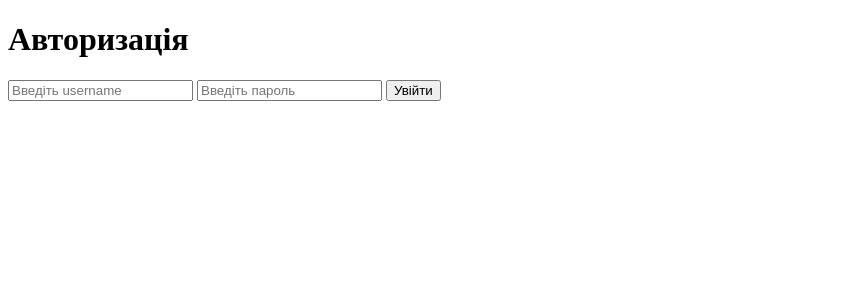
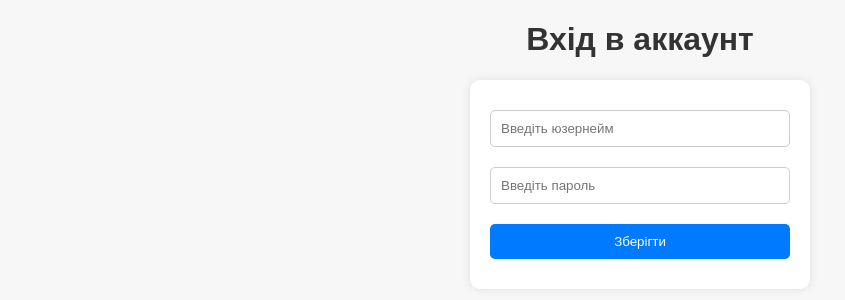
Before and after one commit to Flugerops/Flask-homework, a Flask app: page /auth in a window 1280 px wide. Shown: the top 300 px of the page, without its empty margins (0-845 px from the left). Run offline with Flask 3, Linux system fonts and the light colour scheme.

Commit message:
it was easy (no)

```diff
--- a/app/routes/default.py
+++ b/app/routes/default.py
@@ -4,16 +4,13 @@ from flask import render_template, url_for, redirect, request
 
 users = {}
 
-
-@app.route('/')
+@app.route("/")
 def index():
     return render_template('base.html')
 
-
-@app.get('/auth')
+@app.get("/auth")
 def auth_get():
     return render_template('auth.html')
-
 
 @app.post('/auth')
 def auth_post():
@@ -22,8 +19,9 @@ def auth_post():
 
     if username in users and users[username]['password'] == password:
         return render_template('welcome.html', username=username)
+
     else:
-        return render_template('auth.html', message="Неправильний username або пароль!")
+        return render_template('auth.html', message="Неправильний пароль або юзернейм")
 
 @app.get('/register')
 def register_get():
@@ -35,8 +33,9 @@ def register_post():
     password = request.form['password']
 
     if username in users:
-        return render_template('register.html', message="Користувач з таким username вже існує!")
+        return render_template('register.html', message="Такий користувач вже існує")
+
     else:
-        users[username] = {'password': password}
+        users[username] = {"password" : password}
         print(users)
         return render_template('welcome.html', username=username)
--- /dev/null
+++ b/static/register.css
@@ -0,0 +1,40 @@
+body {
+    font-family: Arial, sans-serif;
+    background-color: #f7f7f7;
+    text-align: center;
+}
+
+h1 {
+    color: #333333;
+}
+
+form {
+    background-color: #ffffff;
+    border-radius: 10px;
+    box-shadow: 0px 0px 10px 0px rgba(0, 0, 0, 0.1);
+    padding: 20px;
+    max-width: 300px;
+    margin: 0 auto;
+}
+
+input[type="text"],
+input[type="password"],
+button {
+    width: 100%;
+    padding: 10px;
+    margin: 10px 0;
+    border: 1px solid #ccc;
+    border-radius: 5px;
+    box-sizing: border-box;
+}
+
+button {
+    background-color: #007bff;
+    color: white;
+    border: none;
+    cursor: pointer;
+}
+
+button:hover {
+    background-color: #0056b3;
+}
--- a/templates/auth.html
+++ b/templates/auth.html
@@ -1,16 +1,20 @@
 <!DOCTYPE html>
-<html lang="uk">
+<html lang="en">
 <head>
     <meta charset="UTF-8">
+    <meta name="viewport" content="width=device-width, initial-scale=1.0">
     <title>Авторизація</title>
+    <link rel="stylesheet" href="static/register.css">
 </head>
 <body>
-    <h1>Авторизація</h1>
-    <form action="{{ url_for('auth_get') }}" method="post">
-        <input type="text" name="username" placeholder="Введіть username">
-        <input type="password" name="password" placeholder="Введіть пароль">
-        <button type="submit">Увійти</button>
+    <h1>Вхід в аккаунт</h1>
+    <form action="{{ url_for('auth_post') }}" method="post">
+    <input type="text" name="username" placeholder="Введіть юзернейм">
+    <input type="password" name="password" placeholder="Введіть пароль">
+    <button type="submit">Зберігти</button>
+
     </form>
-    <p>{{ message }}</p>
+    <h2>{{message}}</h2>
+
 </body>
 </html>
--- a/templates/register.html
+++ b/templates/register.html
@@ -3,6 +3,7 @@
 <head>
     <meta charset="UTF-8">
     <title>Реєстрація</title>
+    <link rel="stylesheet" href="static/register.css">
 </head>
 <body>
     <h1>Реєстрація</h1>
--- a/templates/welcome.html
+++ b/templates/welcome.html
@@ -3,6 +3,7 @@
 <head>
     <meta charset="UTF-8">
     <title>Вітаємо!</title>
+    <link rel="stylesheet" href="static/welcome.css">
 </head>
 <body>
     <h1>Вітаємо, {{ username }}!</h1>
```
Also changed, not shown: static/style.css (added, +24 -0 lines), static/welcome.css (added, +16 -0 lines), templates/base.html (+17 -5 lines).
